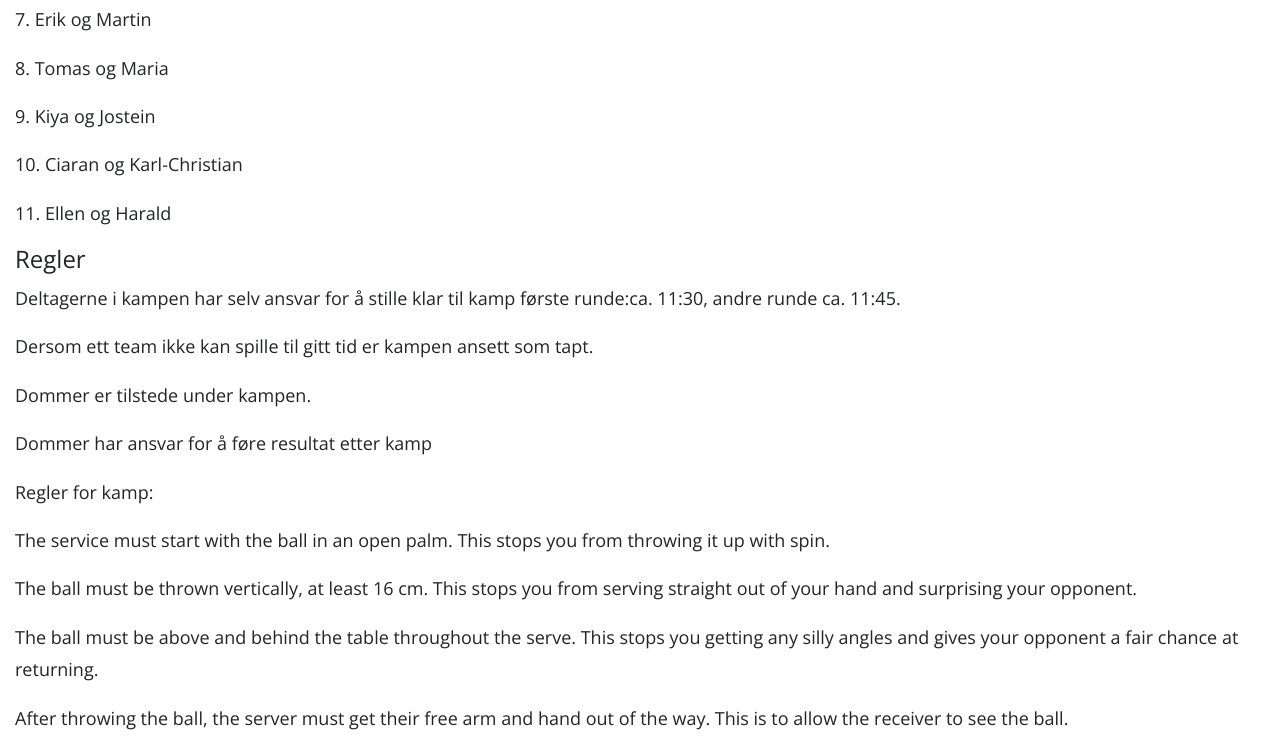
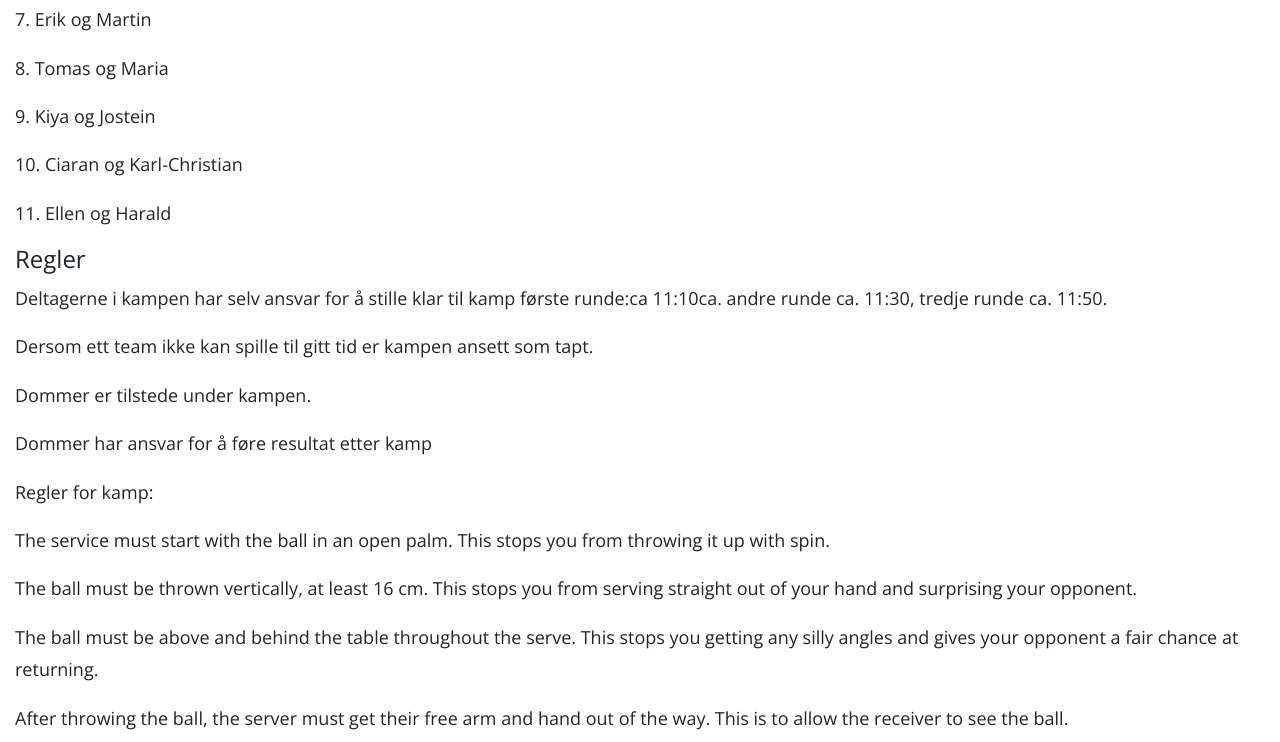
Before and after one commit to manilpit/hmsukene, a plain HTML site: page index.html in a window 1280 px wide. Shown: the part 1642-2384 px from the top of the page. Drawn offline with nearby package versions, Linux system fonts and the light colour scheme.

Commit message:
update_4

```diff
--- a/index.html
+++ b/index.html
@@ -121,7 +121,7 @@
                <p>10. Ciaran og Karl-Christian</p>
                <p>11. Ellen og Harald</p>
             <h4>Regler</h4>
-                <p>Deltagerne i kampen har selv ansvar for å stille klar til kamp første runde:ca. 11:30, andre runde ca. 11:45. </p>
+                <p>Deltagerne i kampen har selv ansvar for å stille klar til kamp første runde:ca 11:10ca. andre runde ca. 11:30, tredje runde ca. 11:50. </p>
                 <p>Dersom ett team ikke kan spille til gitt tid er kampen ansett som tapt.</p>
                 <p>Dommer er tilstede under kampen.</p>
                 <p>Dommer har ansvar for å føre resultat etter kamp</p>
```
